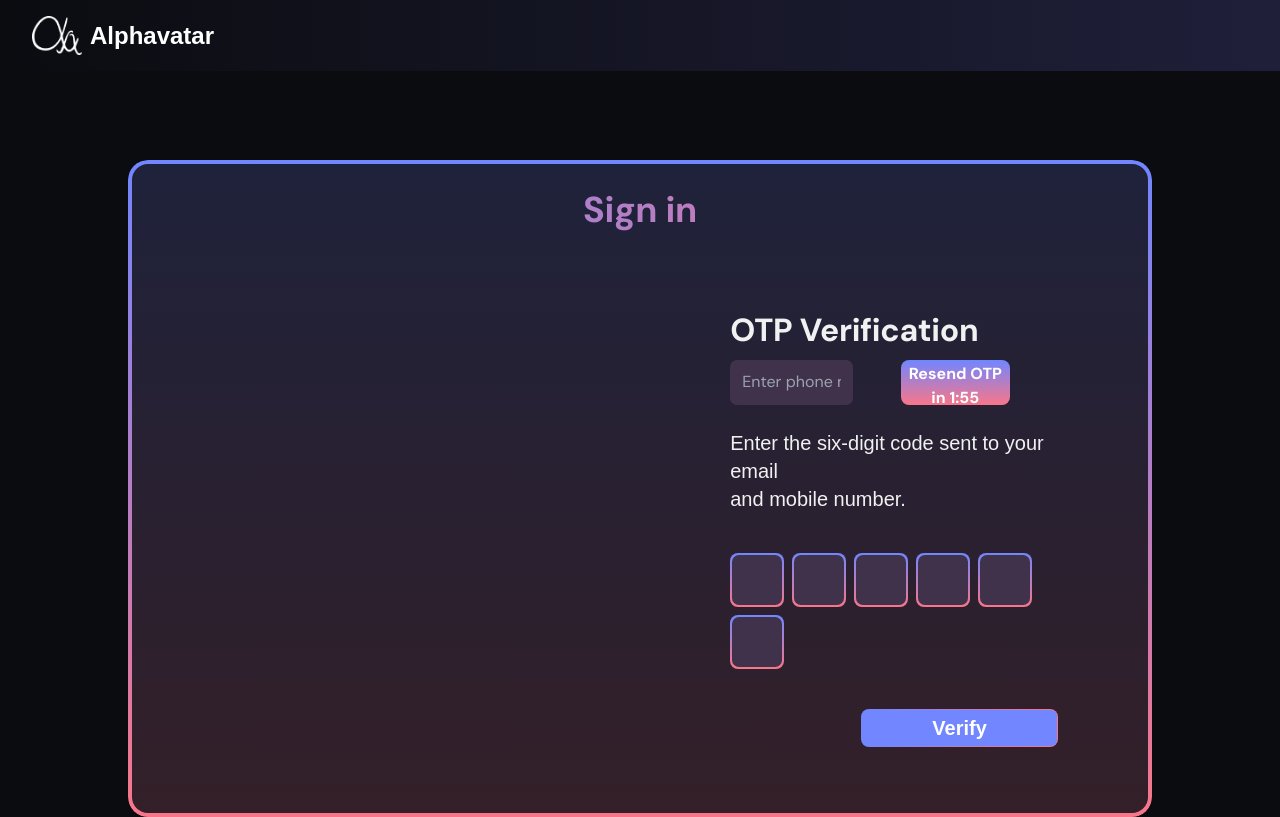
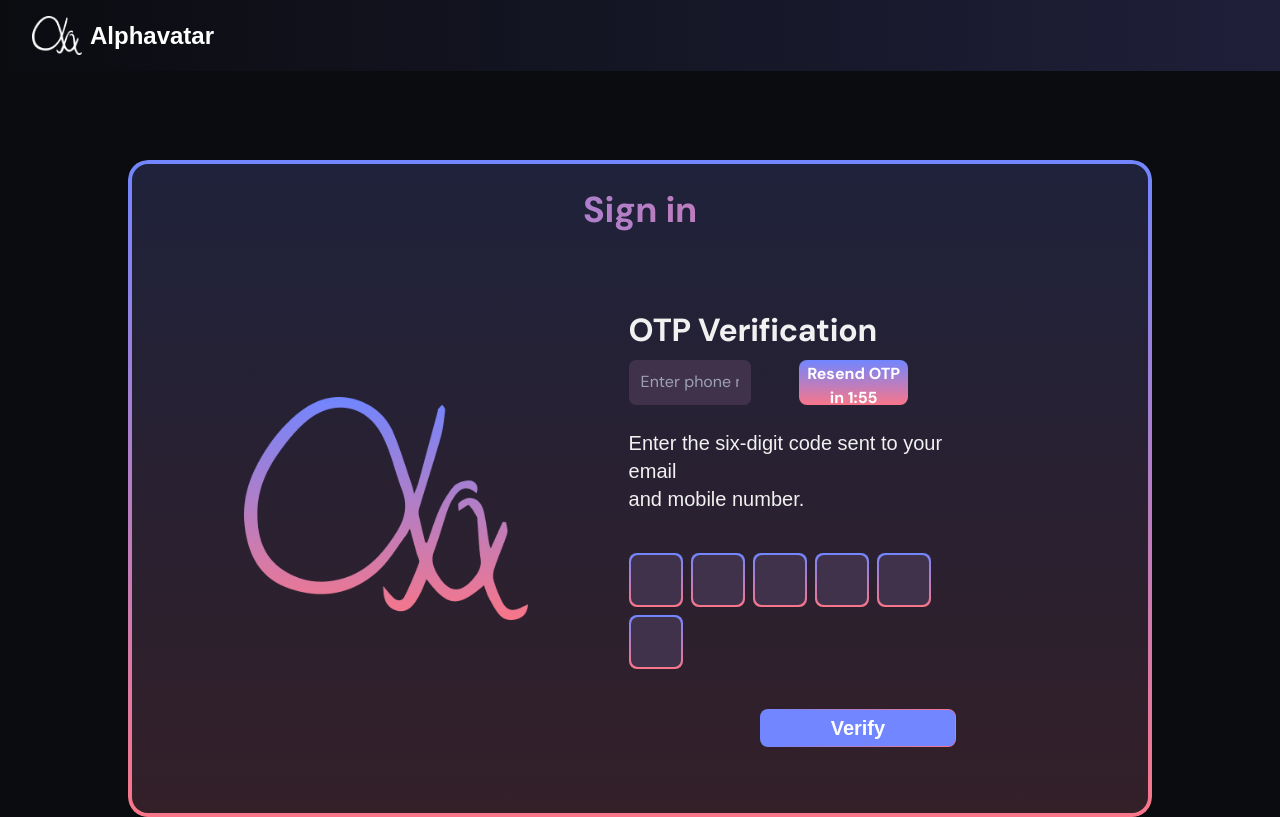
Before and after one commit to coolCoderD/Alpha_Avatar, a React (Create React App) app: page /otp in a window 1280 px wide. Built offline with nearby package versions, Linux system fonts and the light colour scheme; a web font is replaced by a local one.

Commit message:
email error fixed

```diff
--- a/src/components/sections/OtpVerification.jsx
+++ b/src/components/sections/OtpVerification.jsx
@@ -286,11 +286,11 @@ const OtpVerification = () => {
 
 
 
-          <div className="flex flex-col md:flex-row ">
+          <div className="flex flex-col justify-center items-center md:flex-row ">
           <div
-              className="flex justify-center items-center w-[100%] md:w-[50%] p-[20px]"
+              className="flex justify-center items-center w-[100%] md:w-[30%] p-[10px]"
             >
-              {/* <img src="/assets/images/Layer_1_color.png" /> */}
+              <img src="/assets/images/Layer_1_color.png" />
             </div>
             <div className="flex flex-col justify-center  items-center w-[100%] md:w-[50%] p-[20px]">
               <div className=" w-[[100%] md:w-[70%]">
```
